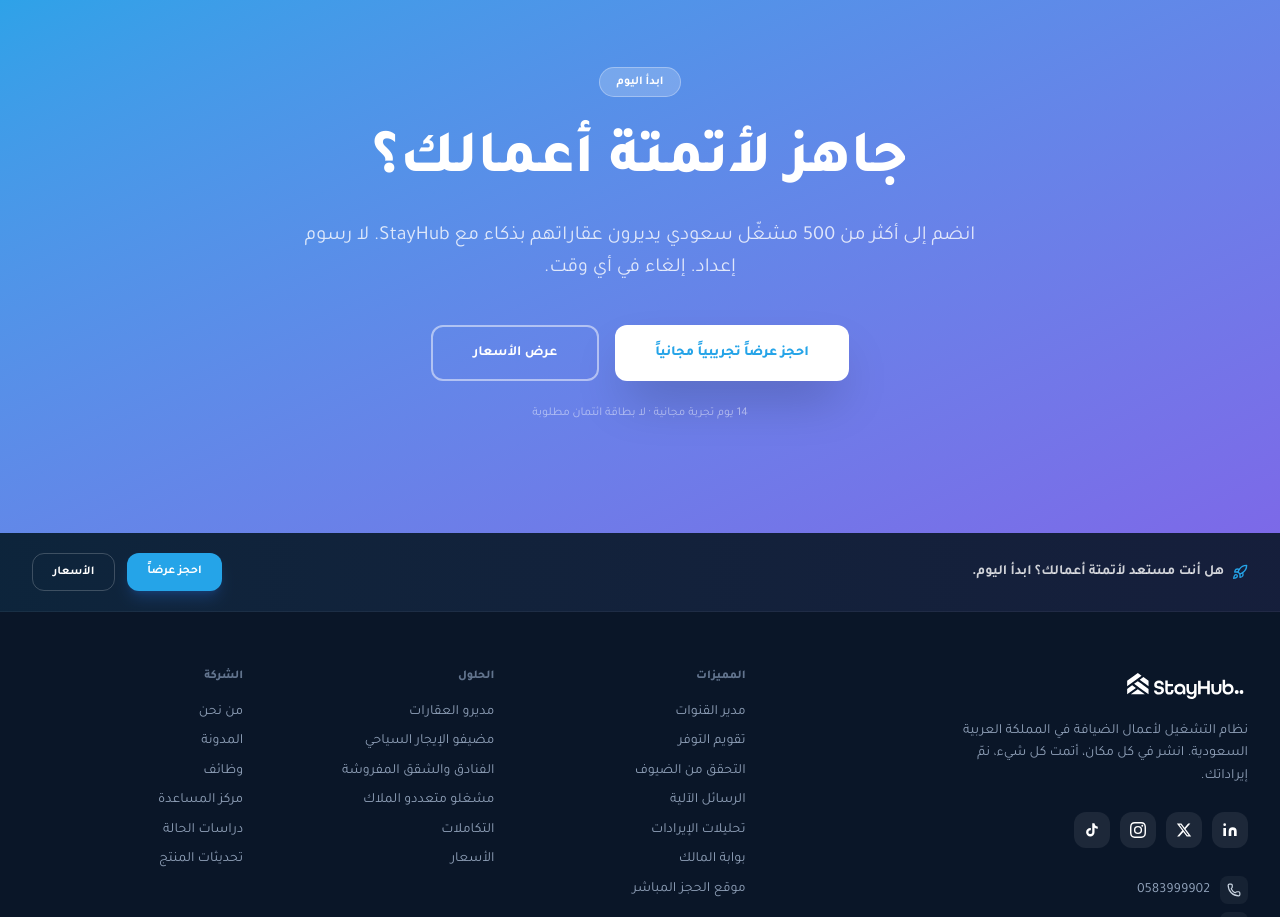
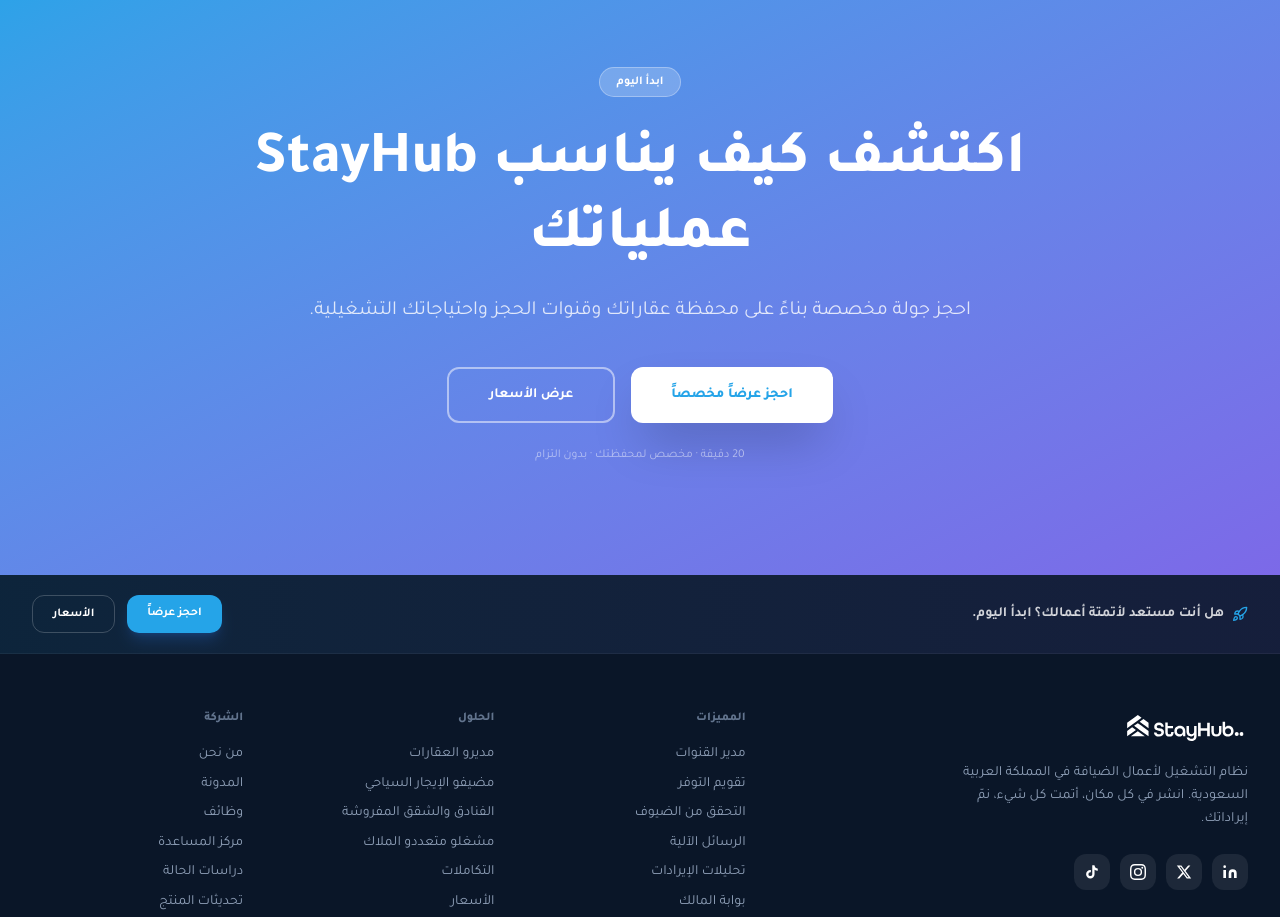
Before and after one commit to baburao/stayhub-next, a Next.js app: page / in a window 1280 px wide. Shown: the part 8260-9177 px from the top of the page. Built offline with nearby package versions, Linux system fonts and the light colour scheme.

Commit message:
fix: align homepage CTA with demo-led conversion

```diff
--- a/components/sections/HomepageClient.tsx
+++ b/components/sections/HomepageClient.tsx
@@ -1505,23 +1505,23 @@
               {isAr ? 'ابدأ اليوم' : 'Get started today'}
             </span>
             <h2 className="text-4xl md:text-5xl lg:text-6xl font-extrabold text-white mb-5 leading-tight">
-              {isAr ? 'جاهز لأتمتة أعمالك؟' : 'Ready to automate your hospitality business?'}
+              {isAr ? 'اكتشف كيف يناسب StayHub عملياتك' : 'See how StayHub fits your operation'}
             </h2>
             <p className="text-white/80 text-xl mb-10 max-w-2xl mx-auto leading-relaxed">
               {isAr
-                ? 'انضم إلى أكثر من 500 مشغّل سعودي يديرون عقاراتهم بذكاء مع StayHub. لا رسوم إعداد. إلغاء في أي وقت.'
-                : 'Join 500+ Saudi operators running their properties smarter with StayHub. No setup fees. Cancel anytime.'}
+                ? 'احجز جولة مخصصة بناءً على محفظة عقاراتك وقنوات الحجز واحتياجاتك التشغيلية.'
+                : 'Book a tailored walkthrough based on your property portfolio, booking channels and operational needs.'}
             </p>
             <div className="flex flex-wrap justify-center gap-4">
               <button onClick={openModal} className="px-10 py-4 bg-white text-[#25A4E8] font-extrabold rounded-xl hover:bg-blue-50 transition-colors shadow-2xl text-sm">
-                {isAr ? 'احجز عرضاً تجريبياً مجانياً' : 'Book a Free Demo'}
+                {isAr ? 'احجز عرضاً مخصصاً' : 'Book a tailored demo'}
               </button>
-              <button onClick={openModal} className="px-10 py-4 border-2 border-white/50 text-white font-bold rounded-xl hover:bg-white/10 hover:border-white transition-colors text-sm">
+              <Link href="/pricing" className="px-10 py-4 border-2 border-white/50 text-white font-bold rounded-xl hover:bg-white/10 hover:border-white transition-colors text-sm">
                 {isAr ? 'عرض الأسعار' : 'View Pricing'}
-              </button>
+              </Link>
             </div>
             <p className="text-white/50 text-xs mt-6">
-              {isAr ? '14 يوم تجربة مجانية · لا بطاقة ائتمان مطلوبة' : '14-day free trial · No credit card required'}
+              {isAr ? '20 دقيقة · مخصص لمحفظتك · بدون التزام' : '20 minutes · Tailored to your portfolio · No commitment'}
             </p>
           </motion.div>
         </div>
```
